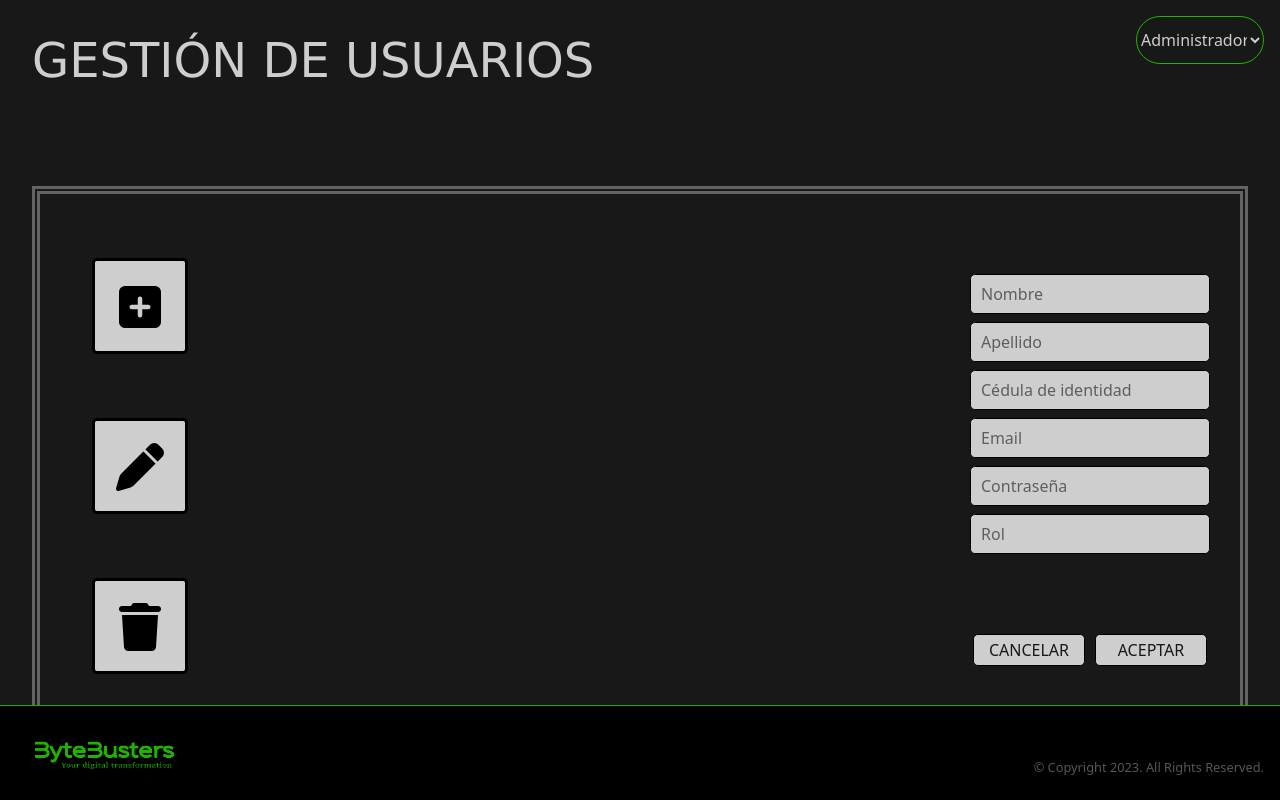
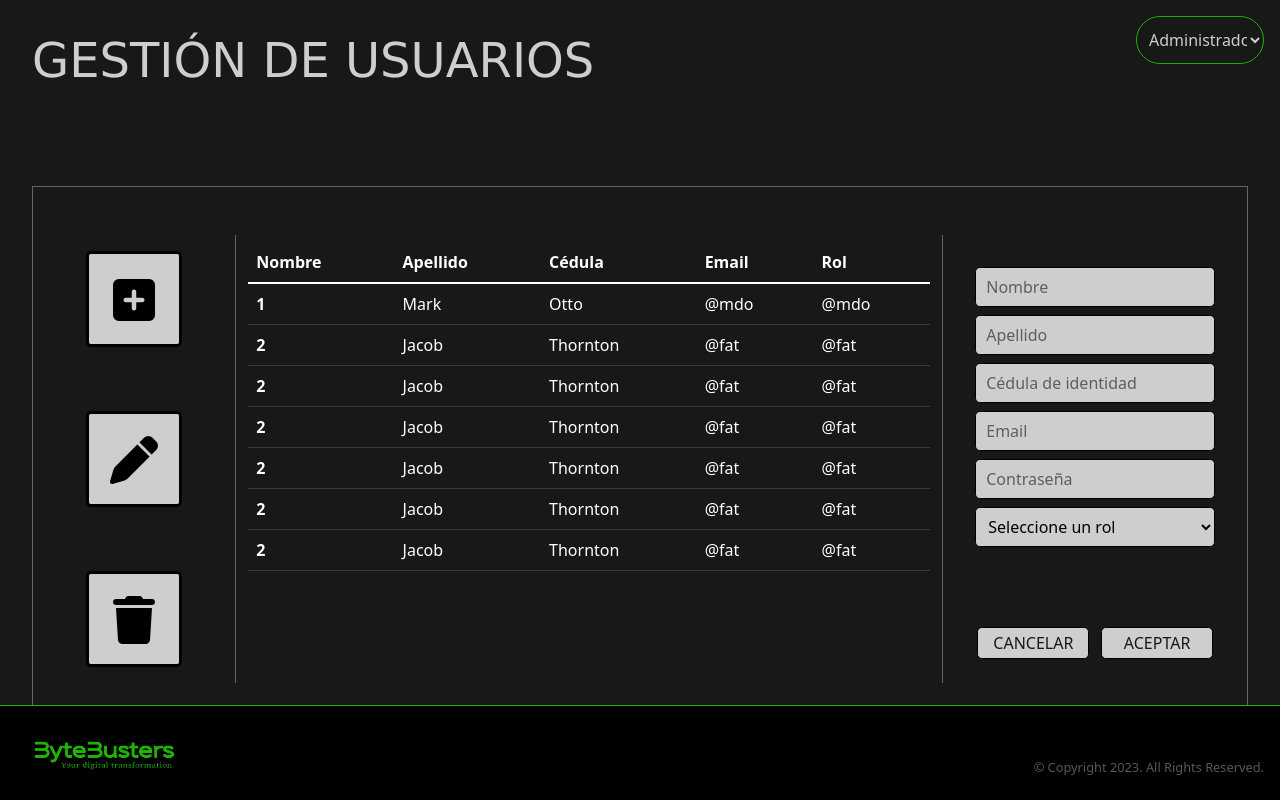
Before and after one commit to ByteBustersUy/Backoffice, a PHP site: page /pages/abmUsuarios.php in a window 1280 px wide. Run offline with PHP 8.4, Linux system fonts and the light colour scheme.

Commit message:
tabla abm usuarios

```diff
--- a/pages/abmUsuarios.php
+++ b/pages/abmUsuarios.php
@@ -41,9 +41,71 @@
                     </a>
                 </div>
             </div>
-            <div class="col-xl-7">
-                <div class="">
-                </div>
+            <div class="col-xl-7 table-frame">
+                <table class="table table-dark table-hover ">
+                    <thead>
+                        <tr>
+                            <th scope="col">Nombre</th>
+                            <th scope="col">Apellido</th>
+                            <th scope="col">Cédula</th>
+                            <th scope="col">Email</th>
+                            <th scope="col">Rol</th>
+                        </tr>
+                    </thead>
+                    <tbody class="table-group-divider">
+                        <div onclick="location.href='#'">
+                            <tr>
+                                <th scope="row">1</th>
+                                <td>Mark</td>
+                                <td>Otto</td>
+                                <td>@mdo</td>
+                                <td>@mdo</td>
+                            </tr>
+                        </div>
+                        <tr>
+                            <th scope="row">2</th>
+                            <td>Jacob</td>
+                            <td>Thornton</td>
+                            <td>@fat</td>
+                            <td>@fat</td>
+                        </tr>
+                        <tr>
+                            <th scope="row">2</th>
+                            <td>Jacob</td>
+                            <td>Thornton</td>
+                            <td>@fat</td>
+                            <td>@fat</td>
+                        </tr>
+                        <tr>
+                            <th scope="row">2</th>
+                            <td>Jacob</td>
+                            <td>Thornton</td>
+                            <td>@fat</td>
+                            <td>@fat</td>
+                        </tr>
+                        <tr>
+                            <th scope="row">2</th>
+                            <td>Jacob</td>
+                            <td>Thornton</td>
+                            <td>@fat</td>
+                            <td>@fat</td>
+                        </tr>
+                        <tr>
+                            <th scope="row">2</th>
+                            <td>Jacob</td>
+                            <td>Thornton</td>
+                            <td>@fat</td>
+                            <td>@fat</td>
+                        </tr>
+                        <tr>
+                            <th scope="row">2</th>
+                            <td>Jacob</td>
+                            <td>Thornton</td>
+                            <td>@fat</td>
+                            <td>@fat</td>
+                        </tr>
+                    </tbody>
+                </table>
             </div>
             <div class="col-xl-3">
                 <form class="form-abmUsuarios" action="" method="post">
@@ -52,7 +114,11 @@
                     <input type="text" name="cedula" placeholder="Cédula de identidad" required autocomplete="off">
                     <input type="text" name="email" placeholder="Email" required autocomplete="off">
                     <input type="text" name="contrasenia" placeholder="Contraseña" required autocomplete="off">
-                    <input type="text" name="rol" placeholder="Rol" required autocomplete="off">
+                    <select name="Rol" id="rol">
+                        <option value="">Seleccione un rol</option>
+                        <option value="1">#</option>
+                        <option value="2">#</option>
+                    </select>
                     <div class="buttons">
                         <button type="reset">CANCELAR</button>
                         <button type="submit">ACEPTAR</button>
@@ -67,6 +133,8 @@
         <p class="copyright">&copy; Copyright 2023. All Rights Reserved.</p>
     </footer>
     <script src="https://cdn.jsdelivr.net/npm/bootstrap@5.3.0/dist/js/bootstrap.bundle.min.js" integrity="sha384-geWF76RCwLtnZ8qwWowPQNguL3RmwHVBC9FhGdlKrxdiJJigb/j/68SIy3Te4Bkz" crossorigin="anonymous"></script>
+    <script>
+    </script>
 </body>
 
 </html>
--- a/styles/style.css
+++ b/styles/style.css
@@ -190,7 +190,30 @@ body {
     margin-top: 1rem;
 }
 
+
 /* ABM USUARIOS*/
+
+.table-frame{
+    height: 28rem;
+    margin: auto;
+    background-color: var(--color-1);
+    border-left: 1px solid var(--color-5);
+    border-right: 1px solid var(--color-5);
+    overflow-y: scroll;
+}
+
+th{
+    background-color: var(--color-1) !important;
+}
+
+td{
+    background-color: var(--color-1) !important;
+}
+
+thead tr{
+    height: 3rem;
+}
+
 .btn-abm {
     display: inline-flex;
     width: 6rem;
@@ -231,11 +254,27 @@ input{
     border: 1px solid var(--color-4);
 }
 
+select{
+    outline: none;
+    border-radius: .3rem;
+    text-indent: .5rem;
+    background-color: var(--color-3);
+    border: 1px solid var(--color-4);
+}
+
 input:focus::placeholder{
     font-weight: bold;
 }
 
 .form-abmUsuarios input{
+    display: flex;
+    margin: auto;
+    width: 15rem;
+    height: 2.5rem;
+    margin-top: .5rem;
+}
+
+.form-abmUsuarios select{
     display: flex;
     margin: auto;
     width: 15rem;
@@ -337,7 +376,7 @@ footer img {
     .frame {
         min-width: 95vw;
         margin: 5rem auto 0 auto;
-        border: .5rem double var(--color-5);
+        border: 1px solid var(--color-5);
 
     }
 
```
